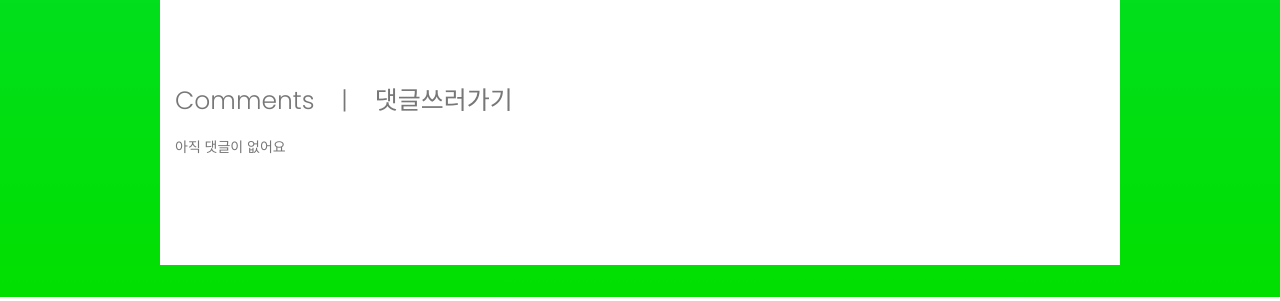
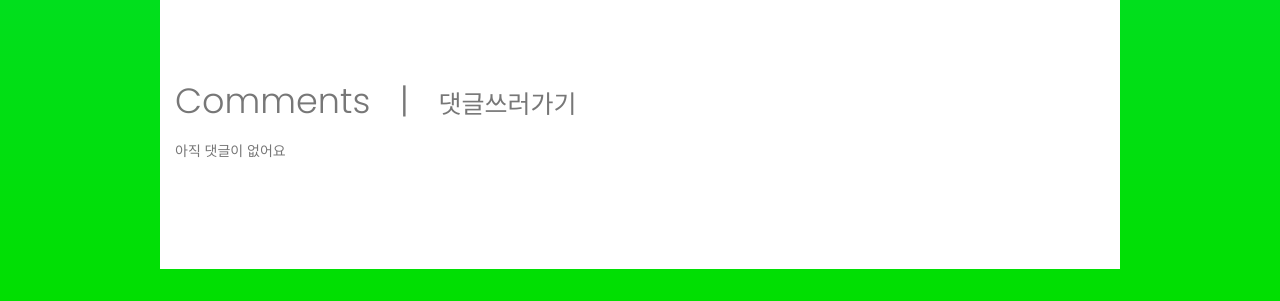
Before and after one commit to efacd/200830_after, a Django app: page /posts/1/detail/ in a window 1280 px wide. Shown: the part 932-1233 px from the top of the page. Run offline with Django 3.2, Linux system fonts and the light colour scheme; data comes from the database, SQL or seed files in the repository; both versions use the stored data as it was after the commit; some libraries are stand-ins or nearby versions.

Commit message:
'200901pm-1'

```diff
--- a/common/templates/login.html
+++ b/common/templates/login.html
@@ -6,7 +6,7 @@
     <meta name="description" content="">
     <meta name="author" content="Mark Otto, Jacob Thornton, and Bootstrap contributors">
     <meta name="generator" content="Jekyll v4.1.1">
-    <title>Signin Template · Bootstrap</title>
+    <title>InthePark-Login</title>
 	<link rel="stylesheet" href="https://stackpath.bootstrapcdn.com/bootstrap/4.5.2/css/bootstrap.min.css" integrity="sha384-JcKb8q3iqJ61gNV9KGb8thSsNjpSL0n8PARn9HuZOnIxN0hoP+VmmDGMN5t9UJ0Z" crossorigin="anonymous">
 	<script src="https://stackpath.bootstrapcdn.com/bootstrap/4.5.2/js/bootstrap.min.js" integrity="sha384-B4gt1jrGC7Jh4AgTPSdUtOBvfO8shuf57BaghqFfPlYxofvL8/KUEfYiJOMMV+rV" crossorigin="anonymous"></script>
 	<script src="https://stackpath.bootstrapcdn.com/bootstrap/4.5.2/js/bootstrap.bundle.min.js" integrity="sha384-LtrjvnR4Twt/qOuYxE721u19sVFLVSA4hf/rRt6PrZTmiPltdZcI7q7PXQBYTKyf" crossorigin="anonymous"></script>
--- a/inthepark/templates/base.html
+++ b/inthepark/templates/base.html
@@ -2,7 +2,7 @@
 <html lang="en">
 <head>
     <meta charset="UTF-8">
-    <title>base</title>
+    <title>InthePark-SignUp</title>
     <link rel="stylesheet" href="https://stackpath.bootstrapcdn.com/bootstrap/4.5.1/css/bootstrap.min.css" integrity="sha384-VCmXjywReHh4PwowAiWNagnWcLhlEJLA5buUprzK8rxFgeH0kww/aWY76TfkUoSX" crossorigin="anonymous">
     <!--===============================================================================================-->
 	<link rel="icon" type="image/png" href="static/images/icons/favicon.ico"/>
--- a/inthepark/templates/index.html
+++ b/inthepark/templates/index.html
@@ -26,7 +26,7 @@
 	<link rel="stylesheet" type="text/css" href="static/css/util.css">
 	<link rel="stylesheet" type="text/css" href="static/css/main.css">
 <!--===============================================================================================-->
-    <title>Myblog</title>
+    <title>InthePark-Login</title>
 
     <!-- Bootstrap core CSS -->
     <link rel="stylesheet" href="https://stackpath.bootstrapcdn.com/bootstrap/4.5.1/css/bootstrap.min.css" integrity="sha384-VCmXjywReHh4PwowAiWNagnWcLhlEJLA5buUprzK8rxFgeH0kww/aWY76TfkUoSX" crossorigin="anonymous">
--- a/inthepark/templates/map.html
+++ b/inthepark/templates/map.html
@@ -2,7 +2,7 @@
 <html lang="en">
 <head>
     <meta charset="UTF-8">
-    <title>Title</title>
+    <title>InthePark-Map</title>
     <script src="static/js/park.js"></script>
 </head>
 <body>
--- a/posts/templates/detail.html
+++ b/posts/templates/detail.html
@@ -14,7 +14,7 @@
 	<!-- meta character set -->
 	<meta charset="UTF-8">
 	<!-- Site Title -->
-	<title>Typo</title>
+	<title>InthePark-Detail</title>
 
 	<!-- detail.html head 가져온 것 -->
 	<script src="https://code.jquery.com/jquery-2.2.4.min.js"
@@ -130,10 +130,10 @@
 			<section class="feature-area pt-90 pb-90">
 				<div class="container">
 					<div>
-						<span style="padding-right: 20px; font-size: 25px;">
+						<span style="padding-right: 20px; font-size: 35px;">
 							Comments
 						</span>
-						<span style="padding-right: 20px; font-size: 25px;">
+						<span style="padding-right: 20px; font-size: 35px;">
 							|
 						</span>
 						<a href="{% url 'posts:write_post' park_post.p_idx %}"
@@ -151,10 +151,13 @@
 						padding-bottom: 20px;" id="list">
 							<script>
 									var ratingFunction = function() {
-										var h2 = $("<h2></h2>").text('{{post.author}}')
+										var h2 = $("<h2></h2>").text('{{post.author}}').attr('style',
+										'font-size: 25px;')
 										$('#list').append(h2)
-										var starlist = $("<div></div>").attr('id', 'starlist')
-    									var div = $("<div></div>").addClass("wrap-star")
+										var starlist = $("<div></div>").attr('id', 'starlist').attr('style',
+										'padding-bottom: 30px;')
+    									var div = $("<div></div>").addClass("wrap-star").attr('style',
+    									'margin-bottom: 20px;')
     									var in_div = $("<div></div>").addClass("star-rating")
     									var span = $("<span></span>").attr('id', 'star')
     									var percent = {{ post.starpoint }} * 20;
@@ -162,7 +165,8 @@
     									in_div.append(span)
     									div.append(in_div)
     									starlist.append(div)
-    									var p = $("<p></p>").text('{{post.contents}}')
+    									var p = $("<p></p>").text('{{post.contents}}').attr('style',
+    									'margin-bottom: 30px; font-size: 20px;')
     									starlist.append(p)
     									{% if post.images %}
     									var img = $("<img />").attr({
--- a/posts/templates/lists.html
+++ b/posts/templates/lists.html
@@ -1,7 +1,7 @@
 <!DOCTYPE html>
 <html lang="en">
 <head>
-    <title>Table V04</title>
+    <title>InthePark-List</title>
     <meta charset="UTF-8">
     <meta name="viewport" content="width=device-width, initial-scale=1">
     <script src="https://code.jquery.com/jquery-2.2.4.min.js"
--- a/posts/views.py
+++ b/posts/views.py
@@ -31,7 +31,10 @@ def p_makedb(request):
 def write_post(request, p_idx):
     park_post = get_object_or_404(Park_number, p_idx=p_idx)
     if request.method == 'POST':
-        post = Post(p_idx=park_post, author=request.user, images=request.FILES['images'])
+        if request.FILES:
+            post = Post(p_idx=park_post, author=request.user, images=request.FILES['images'])
+        else:
+            post = Post(p_idx=park_post, author=request.user, images=None)
         post_form = PostForm(request.POST, instance=post)
         if post_form.is_valid():
             post_form.save()
```
Also changed, not shown: db.sqlite3, media/images/favicon_6Dzh6Km.JPG (added).
